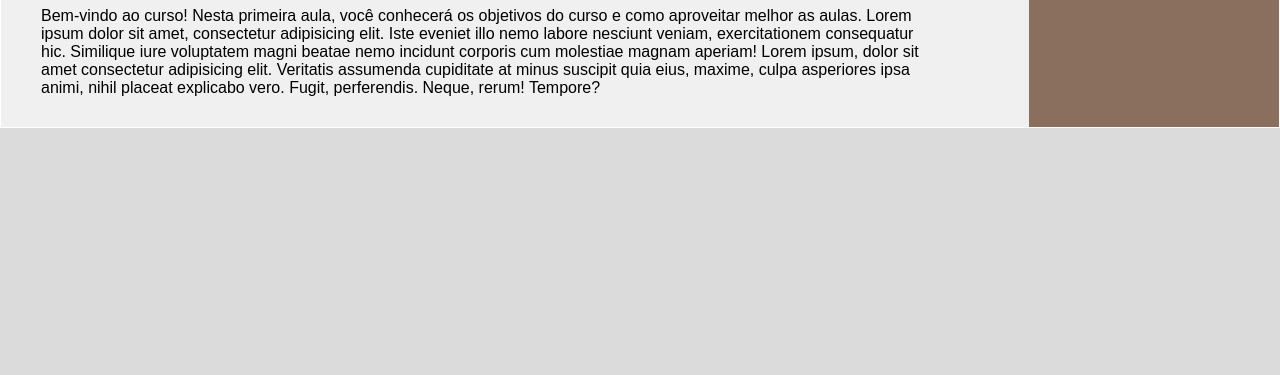
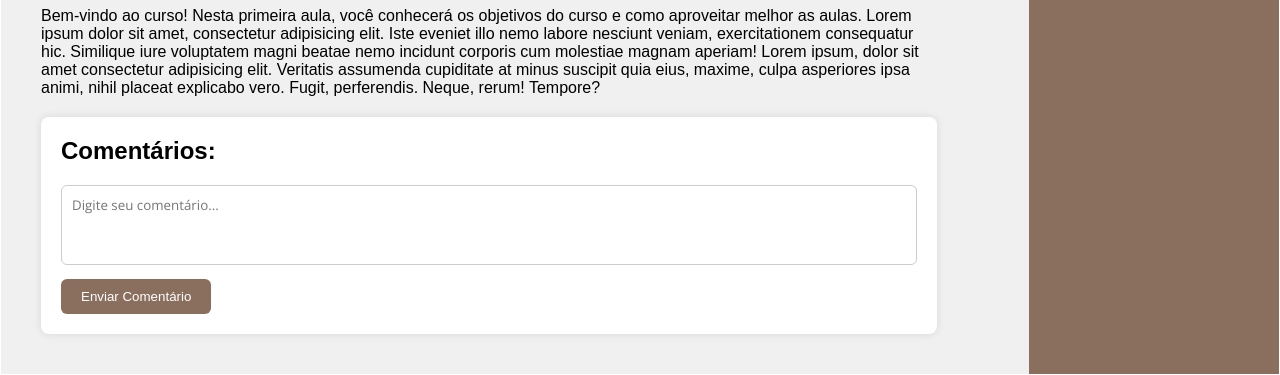
Before and after one commit to hugoferreiraferro/projeto-lumiere, a website: page pages/aulas.html in a window 1280 px wide. Shown: the part 732-1107 px from the top of the page. Before the commit the page ends 860 px from the top, so only its background shows below. Drawn offline with nearby package versions, Linux system fonts and the light colour scheme.

Commit message:
Salvando mudanças locais antes do pull

```diff
--- a/pages/aulas.html
+++ b/pages/aulas.html
@@ -39,6 +39,16 @@
                     elit. Veritatis assumenda cupiditate at minus suscipit quia eius, maxime, culpa asperiores ipsa
                     animi, nihil placeat explicabo vero. Fugit, perferendis. Neque, rerum! Tempore?</p>
             </div>
+            <div class="comments-section">
+                <h2>Comentários:</h2>
+                <div id="comments-list">
+                    <!-- Barra de comentários da pag -->
+                </div>
+                <form id="comment-form">
+                    <textarea id="comment-input" placeholder="Digite seu comentário..." required></textarea>
+                    <button type="submit">Enviar Comentário</button>
+                </form>
+            </div>
         </main>
         <aside class="sidebar">
             <div class="modulo" id="modulo1">
--- a/pages/css/aulas.css
+++ b/pages/css/aulas.css
@@ -180,6 +180,43 @@ body {
     top: 10px;
 }
 
+.comments-section {
+  margin-top: 30px;
+  width: 70vw;
+  background-color: #ffffff;
+  padding: 20px;
+  border-radius: 8px;
+  box-shadow: 0 0 8px rgba(0,0,0,0.1);
+}
+
+#comments-list {
+  margin-bottom: 20px;
+}
+
+#comment-input {
+  width: 100%;
+  height: 80px;
+  padding: 10px;
+  font-family: var(--font-secundaria);
+  border: 1px solid #ccc;
+  border-radius: 6px;
+  resize: none;
+}
+
+button[type="submit"] {
+  margin-top: 10px;
+  background-color: #8A6F5E;
+  color: white;
+  border: none;
+  padding: 10px 20px;
+  border-radius: 6px;
+  cursor: pointer;
+}
+
+button[type="submit"]:hover {
+  background-color: #5c4f3c;
+}
+
 .progress-wrapper {
   margin-top: 20px;
   width: 70vw;
```
Also changed, not shown: pages/ADM.html (+1 -1 lines), pages/compras.html (+1 -1 lines), pages/css/style.css (+12 -0 lines), pages/login.html (+1 -1 lines), README.md, assets/img/flor-bege-lateral.jpg (added), assets/img/foto-png-cortada.png (added), assets/img/galhos-png-solo.png (added), assets/img/imagem-flor-elegante.avif (added), pages/index.html (line endings or trailing spaces), 4 other files.
